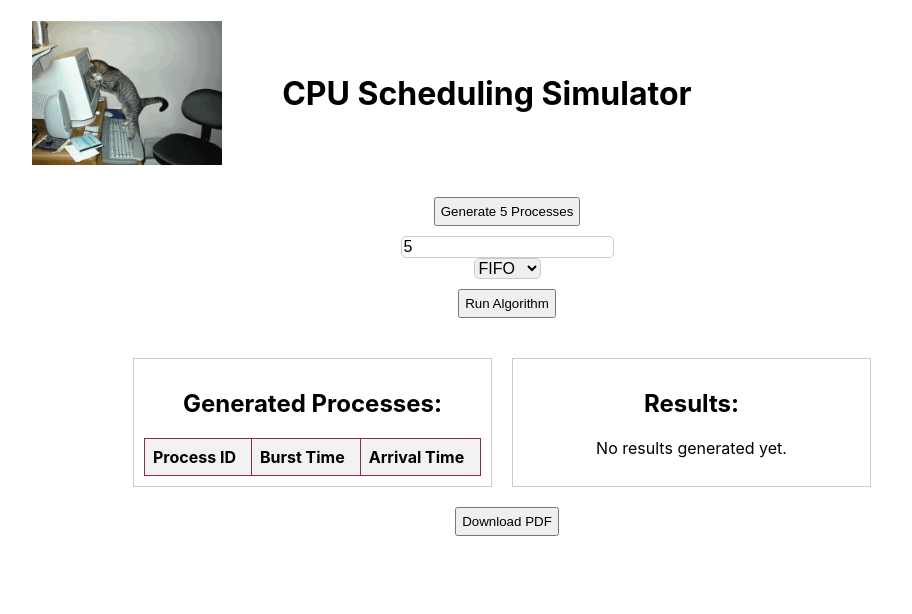
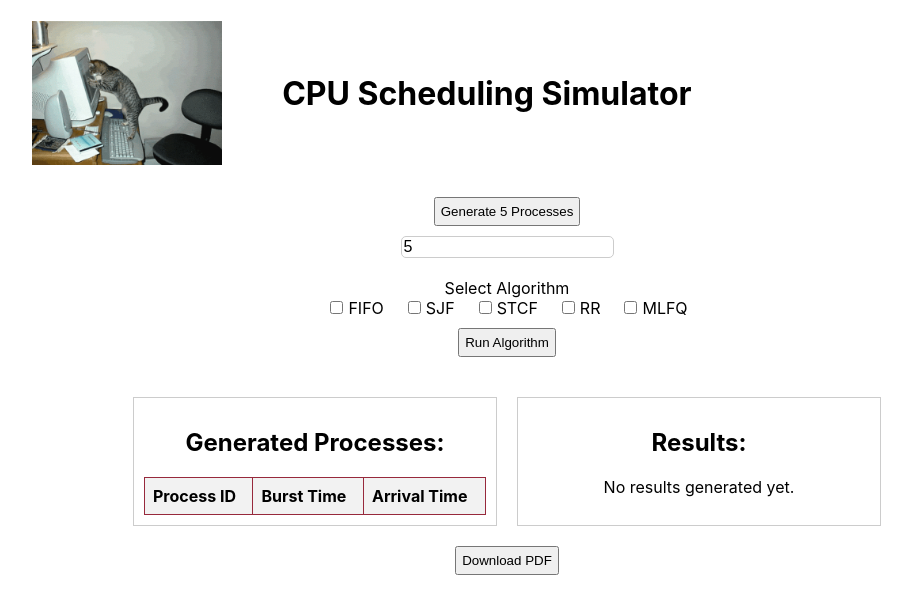
Before and after one commit to ttrucd/OS_Project, a React (Create React App) app in the folder cpu-scheduling-simulator/: page / in a window 1280 px wide. Shown: the top 614 px of the page, without its empty margins (133-1045 px from the left). Built offline with nearby package versions, Linux system fonts and the light colour scheme.

Commit message:
Select multiples algorithms

```diff
--- a/cpu-scheduling-simulator/src/App.css
+++ b/cpu-scheduling-simulator/src/App.css
@@ -82,3 +82,21 @@ th{
   justify-content: center;
   flex-direction: column; /*stacked vertically*/
 }
+
+/*Algorithm boxes*/
+.algorithm-selection {
+  margin-top: 20px;
+}
+.algorithm-checkboxes {
+  display: flex;
+  flex-wrap: wrap;
+  gap: 20px;
+}
+
+.algorithm-box {
+  display: flex;
+  align-items: center;
+}
+.algorithm-box input {
+  margin-right: 5px;
+}
--- a/cpu-scheduling-simulator/src/App.js
+++ b/cpu-scheduling-simulator/src/App.js
@@ -14,7 +14,7 @@ function App() {
   const [processes, setProcesses] = useState([]);     //an array store the processes to be scheduled, where each process is an object with a burstTime
   const [timeQuantum, setTimeQuantum] = useState(5); //a number stores the time quantum for the RR algorithm
   const [results, setResults] = useState([]);         //an array will store the results from the selected scheduling algorithm
-  const [selectedAlgorithm, setSelectedAlgorithm] = useState("fifo"); //hold the current selected scheduling algorithm (default to fifo)
+  const [selectedAlgorithm, setSelectedAlgorithm] = useState([]); //selected algorithms should be an array
 
 
 //function to generate processes
@@ -27,6 +27,9 @@ const handleGenerateProcesses = (numProcesses) => {
 //execute the selected scheduling algorithm and store the results
 //it uses a switch statement to choose whcih algorithm to apply then each is passed the processes array. The results are storred in the 'results' state
   const runAlgorithm = () => {
+    let algorithmResult = []; //hold results for multiple algorithms
+
+    selectedAlgorithm.forEach((algorithm) => {
       let algorithmResult = [];
       switch (selectedAlgorithm) {
         case 'fifo':
@@ -47,7 +50,9 @@ const handleGenerateProcesses = (numProcesses) => {
           default:
         break;
     }
-    setResults(algorithmResult);
+    algorithmResult.push({algorithm, result: algorithmResult});
+  });
+    setResults(algorithmResult); //set the results for multiple algorithms
   };
 
 //use jsPDF to create and download a PDF of the results
@@ -62,6 +67,14 @@ const handleGenerateProcesses = (numProcesses) => {
     doc.save("results.pdf");
   };
 
+  //handle algorithm selection
+  const handleAlgorithmSelection = (algorithm) => {
+    setSelectedAlgorithm ((prevSelected) =>
+      prevSelected.includes(algorithm)
+      ? prevSelected.filter((algo) => algo !== algorithm)
+      : [...prevSelected, algorithm]);
+  };
+
   return (
     <div className="container">
       <h1 className="title">
@@ -73,13 +86,21 @@ const handleGenerateProcesses = (numProcesses) => {
 
       <input type="number" value={timeQuantum} onChange={(e)=> setTimeQuantum(e.target.value)} placeholder ="Time Quantum (For RR)"/>
 
-      <select onChange={(e) => setSelectedAlgorithm(e.target.value)} value ={selectedAlgorithm}>
-        <option value="fifo">FIFO</option>
-        <option value="sjf">SJF</option>
-        <option value="stcf">STCF</option>
-        <option value="rr">RR</option>
-        <option value="mlfq">MLFQ</option>
-      </select>
+    {/*Multiple select box for algorithms*/}
+    <div className ="algorithm-selection">
+      <label> Select Algorithm</label>
+      <div className ="algorithm-checkboxes">
+        {['fifo', 'sjf', 'stcf', 'rr','mlfq'].map((algorithm) => (
+          <div key ={algorithm} className="algorithm-box">
+            <input type ="checkbox" id={algorithm} value ={algorithm} checked ={selectedAlgorithm.includes(algorithm)}
+            onChange ={() => handleAlgorithmSelection(algorithm)}
+            />
+            <label htmlFor ={algorithm}>{algorithm.toUpperCase()}</label>
+            </div>
+        ))}
+        </div>
+        </div>
+
 
       <button onClick ={runAlgorithm}> Run Algorithm</button>
 
@@ -92,14 +113,29 @@ const handleGenerateProcesses = (numProcesses) => {
         </div>
 
 
-
-      {/* display the progress bar animation*/}
-      <div className="progress">
-        {processes.map((process, index) => (
-          <Animation key ={index} progress = {results[index]?.endTime} label ={`Process ${process.id}`}/>
+      </div>
+       {/* Timeline Animation */}
+       <div className="timeline">
+        {results.length > 0 &&
+          results.map((algoResult, index) => (
+            <div key={index} className="timeline-algorithm">
+              <h4>{algoResult.algorithm}</h4>
+              <div className="timeline-processes">
+                {processes.map((process, idx) => {
+                  const processResult = algoResult.result.find(res => res.processId === process.id);
+                  return (
+                    <Animation
+                      key={idx}
+                      progress={processResult?.endTime}  // Use the end time for progress
+                      label={`Process ${process.id}`}
+                    />
+                  );
+                })}
+              </div>
+            </div>
           ))}
       </div>
-      </div>
+
 
     {/*the chart willl display after run the algorithm, as long as the results array has data */}
       {results.length >0 && (
--- a/cpu-scheduling-simulator/src/animation.css
+++ b/cpu-scheduling-simulator/src/animation.css
@@ -1,21 +1,20 @@
-/*the container defined the outer container that holds the progress bar*/
-.progress-container{
-    width: auto;
-    min-width: 300px;
-    background-color: #f3f3f3;
-    border-radius: 10px;
-    margin: 30px 10px;
-    padding: 8px;
+/* animation.css */
+.progress-container {
     display: flex;
-    justify-content: space-between;
     align-items: center;
-}
+    gap: 10px;
+    margin-bottom: 10px;
+  }
 
-/*the progress bar will fill based on the progress*/
-.progress {
-    height: 10px;
-    background-color: rgb(108, 155, 184);
-    border-radius: 10px;
-    transition: width 0.5s ease-in-out;
-    margin-left: 10px;
-}
+  .progress {
+    width: 0;
+    height: 20px;
+    background-color: lightblue;
+    border-radius: 5px;
+    transition: width 0.4s ease-in-out; /* Smooth transition for the width */
+  }
+
+  span {
+    font-size: 14px;
+    color: #333;
+  }
--- a/cpu-scheduling-simulator/src/animation.js
+++ b/cpu-scheduling-simulator/src/animation.js
@@ -7,10 +7,15 @@ function Animation({progress, label} ) {
 
     //update the progress every time the progress value changes
     useEffect(() => {
+        //if progress has not changed, do nothing
+        if(currentProgress === progress) return;
+
+        //set interval to simulate the progress update
         const progressUpdate = setInterval(() => {
             setCurrentProgress((prev) => {
             if(prev < progress) {
-                return prev + 1;//increase the progress
+                //increase progress to match the target
+                return Math.min( prev + 1), progress; //ensure it doesn't exceed the target
 
             }
                 clearInterval(progressUpdate);    //stop the interval once we reach the target progress
@@ -19,7 +24,8 @@ function Animation({progress, label} ) {
         }, 40); //update every 40ms
 
         return () => clearInterval(progressUpdate); //clean up when componenet unmounts
-    }, [progress, currentProgress]);                //dependency on both progress and currentProgress
+
+    }, [progress]);                //only trigger the effect when the progress value changes
 
     return (
         <div className="progress-container">
```
Lines whose indentation alone changed are shown as unchanged.
